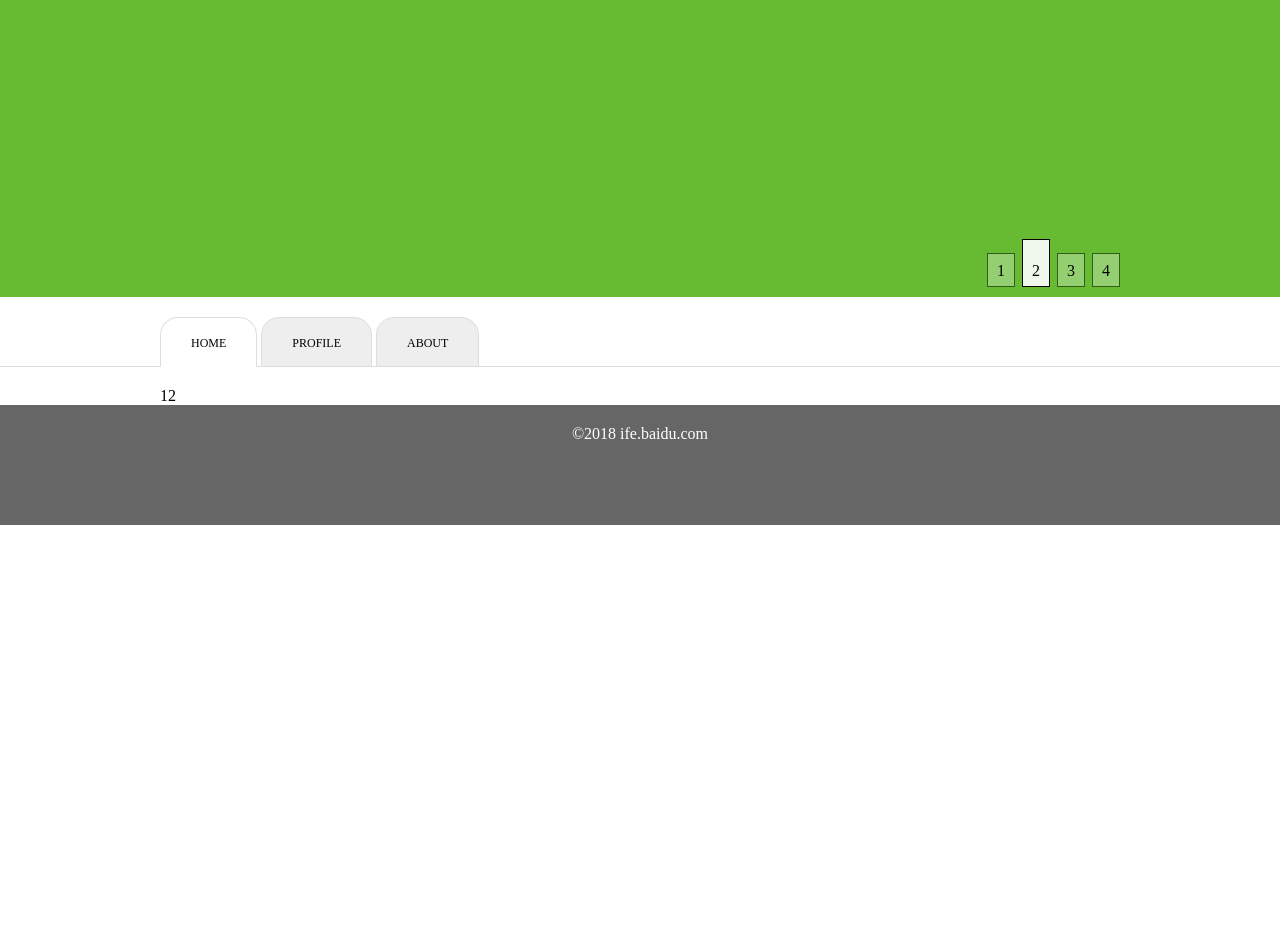
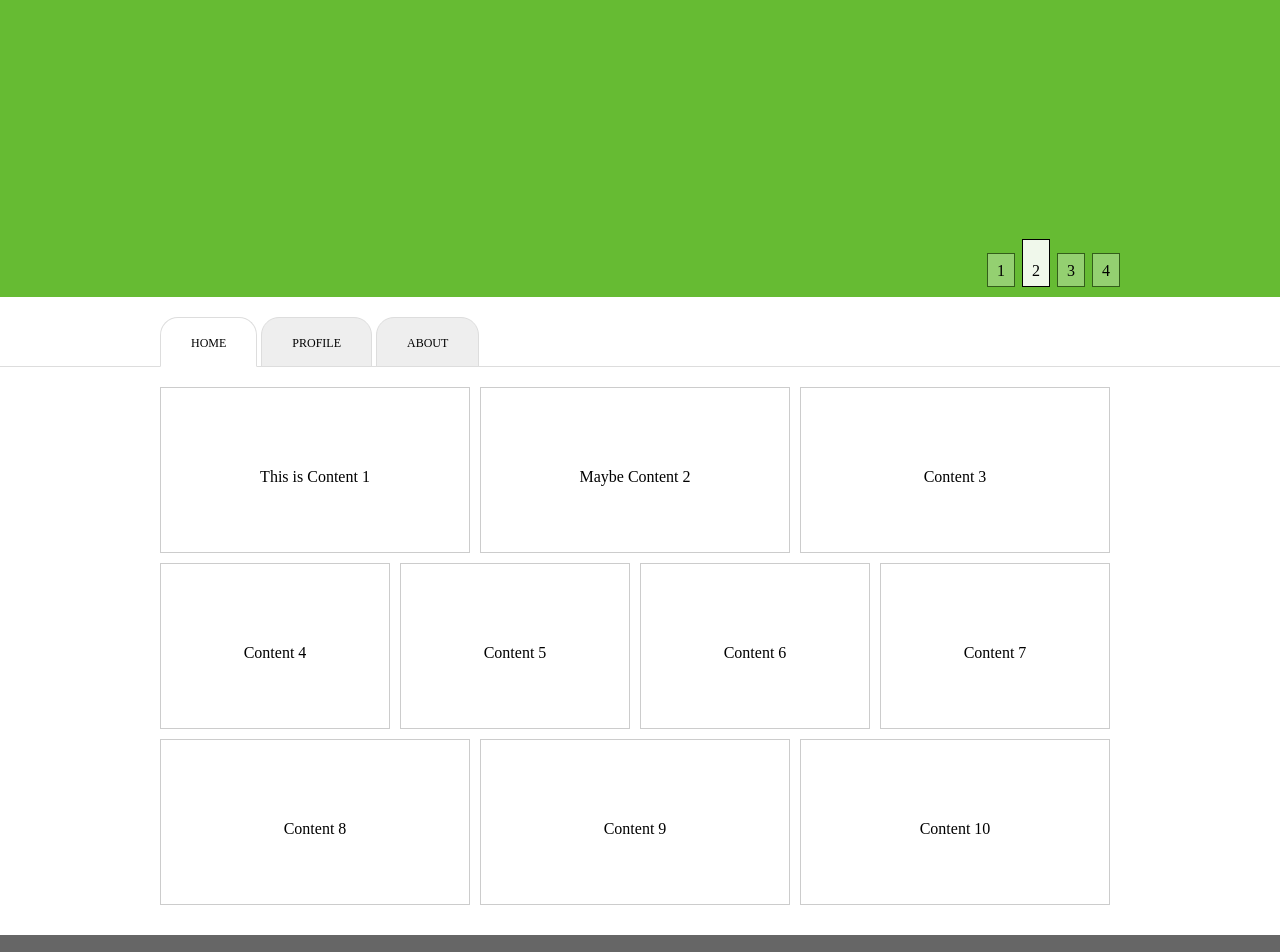
Before and after one commit to babbittry/Baidu-Front-end-technology, a plain HTML site: page docs/学习布局/学习布局.html in a window 1280 px wide. Shown: the part 83-1035 px from the top of the page. Before the commit the page ends 800 px from the top, so only its background shows below. Drawn offline with Linux system fonts and the light colour scheme.

Commit message:
完成学习布局部分

```diff
--- a/docs/学习布局/style.css
+++ b/docs/学习布局/style.css
@@ -108,6 +108,33 @@ hr {
     width: 960px;
     margin: 0 auto;
 }
+.first,
+.second,
+.third {
+    height: 176px;
+    box-sizing: content-box;
+    display: flex;
+    overflow: hidden;
+}
+.content .third {
+    margin-bottom: 20px;
+}
+.content .first div,
+.content .second div,
+.content .third div {
+    flex: 1;
+    padding: 80px;
+    border: 1px solid #cccccc;
+    float: left;
+    margin-right: 10px;
+    margin-bottom: 10px;
+    text-align: center;
+}
+.content .first:last-child,
+.content .second:last-child,
+.content .third:last-child {
+    margin-right: 0;
+}
 footer {
     width: 100%;
     height: 120px;
--- a/docs/学习布局/学习布局.html
+++ b/docs/学习布局/学习布局.html
@@ -34,7 +34,22 @@
     </div>
     <hr />
     <div class="content">
-        12
+        <div class="first">
+            <div>This is Content 1</div>
+            <div>Maybe Content 2</div>
+            <div>Content 3</div>
+        </div>
+        <div class="second">
+            <div>Content 4</div>
+            <div>Content 5</div>
+            <div>Content 6</div>
+            <div>Content 7</div>
+        </div>
+        <div class="third">
+            <div>Content 8</div>
+            <div>Content 9</div>
+            <div>Content 10</div>
+        </div>
     </div>
     <footer>
         <div>©2018 ife.baidu.com</div>
```
